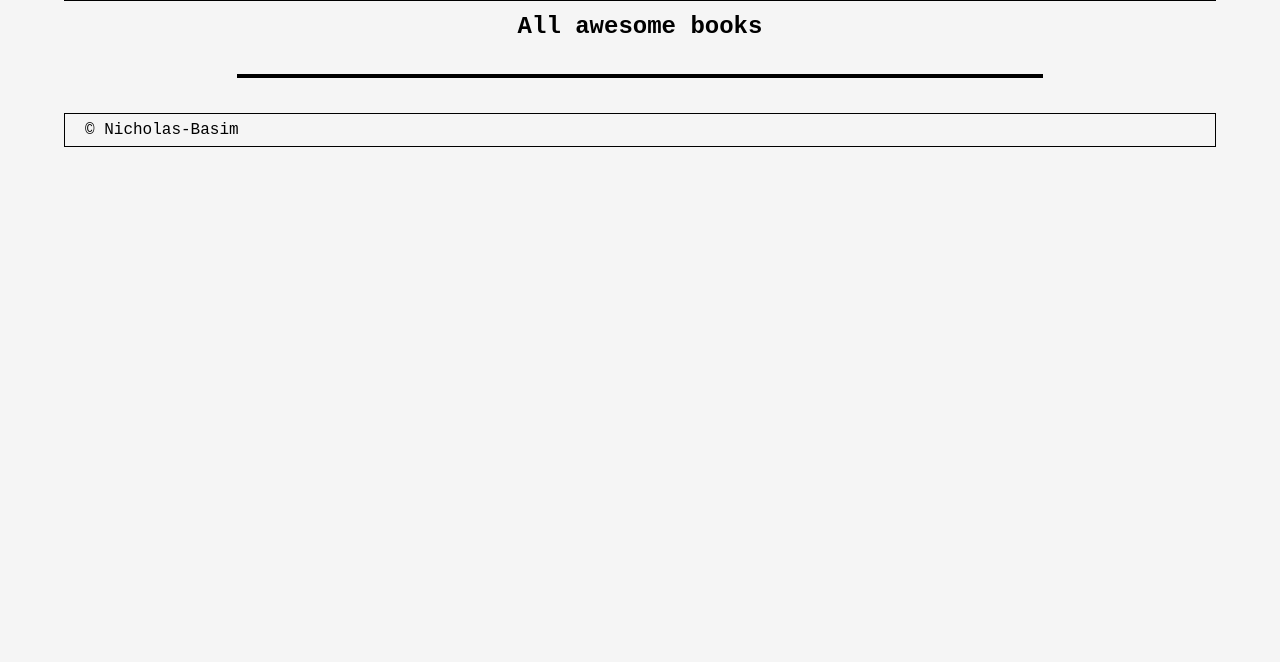
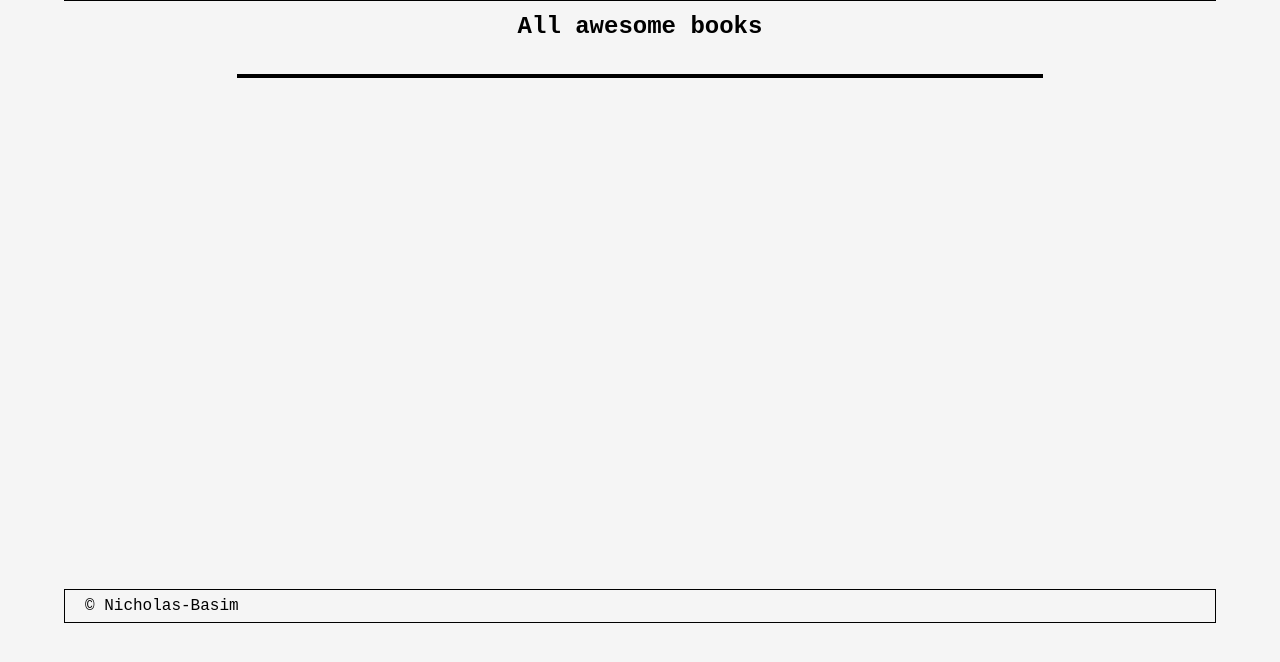
Before and after one commit to atok624/Awesome-Books-ES6, a website with bundled scripts: page index.html in a window 1280 px wide. Shown: the part 72-734 px from the top of the page. Built offline with nearby package versions, Linux system fonts and the light colour scheme.

Commit message:
Modify page styling

```diff
--- a/index.css
+++ b/index.css
@@ -13,6 +13,11 @@
   background-color: rgba(235, 235, 235, 0.496);
   width: 90%;
   margin: 0 auto;
+  height: 100vh;
+}
+
+section {
+  height: 72vh;
 }
 
 h2 {
```
